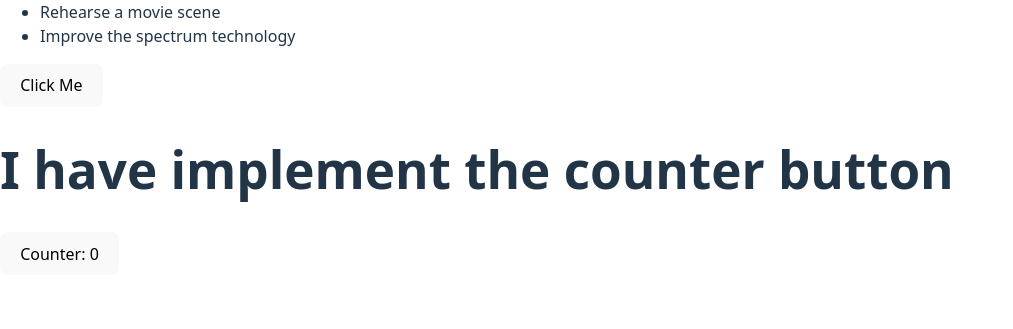
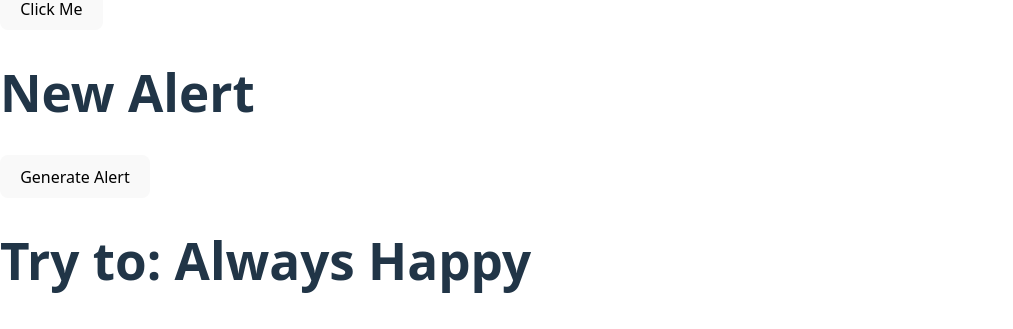
Before and after one commit to saurabhsinngh/React-Basic-Practice, a React (Vite) app: page / in a window 1280 px wide. Shown: the part 448-777 px from the top of the page, without its empty margins (0-1013 px from the left). Built offline with nearby package versions, Linux system fonts and the light colour scheme.

Commit message:
Implemen the alert button

```diff
--- /dev/null
+++ b/src/Alert.jsx
@@ -0,0 +1,10 @@
+function Alert() {
+    return (
+        <>
+            <h1>New Alert</h1>
+            <button onClick = { () => alert("New alert generated") }> Generate Alert </button>
+        </>
+    )
+}
+
+export default Alert;
--- a/src/App.jsx
+++ b/src/App.jsx
@@ -1,15 +1,19 @@
 import Practice from './Export';
+import Alert from './Alert';
 import User from './User';
 import { useState } from 'react';
 import Test1 from './test1';
+// If not a default export so when import it should be inside {} if default export at the time of import it will be without {}
+import { userInfo } from './Export';
 
 function App() {
   const [counter, setCounter] = useState(0);
   return (
   <>
-    {/* <User />
-    <Practice /> */}
     <Test1 />
+    <Alert />
+    <h1> Try to: {userInfo}</h1>
+
     <h1> I have implement the counter button</h1>
     <button onClick={ () => setCounter(counter + 1)}>Counter: {counter}</button>
   </>
--- a/src/Export.jsx
+++ b/src/Export.jsx
@@ -34,4 +34,6 @@ function Practice() {
     </>)
 }
 
+export const userInfo = 'Always Happy'
+
 export default Practice;
```
